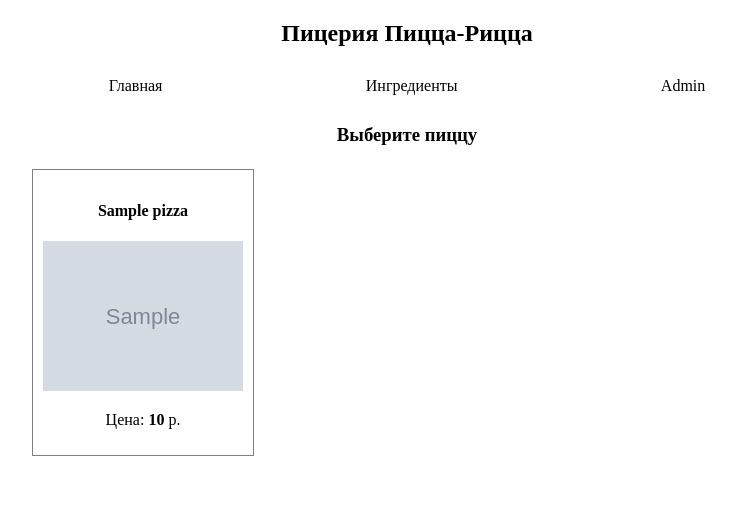
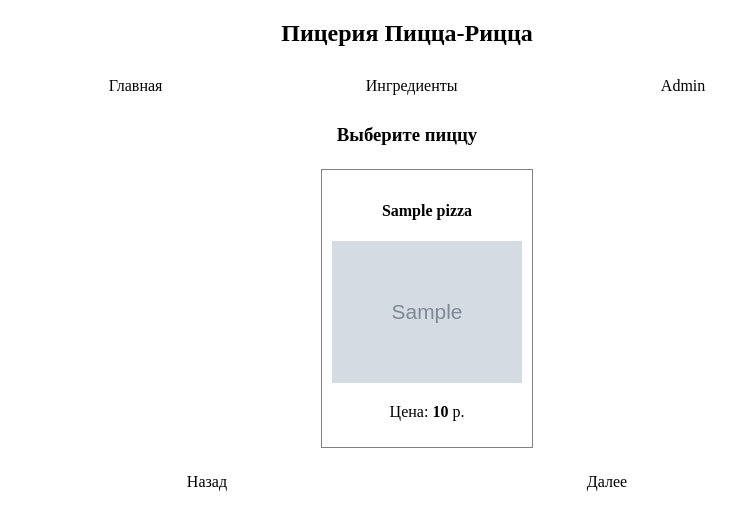
Before and after one commit to vitas1648/crt-symfony-4, a Symfony app: template templates/pizzas/index.html.twig in a window 1280 px wide. Shown: the top 530 px of the page, without its empty margins (233-969 px from the left). Run offline with Twig, Linux system fonts and the light colour scheme; the template is opened without the code that fills it: most values are stand-ins (such as "Sample title", 1, 10 or a date in 2020); grey boxes marked "Sample" are stand-in pictures; some libraries are stand-ins or nearby versions.

Commit message:
Added Pizzas paginator

```diff
--- a/templates/pizzas/index.html.twig
+++ b/templates/pizzas/index.html.twig
@@ -6,15 +6,19 @@
 <style>
     .example-wrapper { margin: 1em auto; max-width: 800px; width: 95%; font: 18px/1.5 sans-serif; }
     .example-wrapper code { background: #F5F5F5; padding: 2px 6px; }
+    .pizzas {width: 800px; margin: auto; }
     ul { list-style: none; }
-    .cards { display: flex; flex-wrap: wrap; width: 800px; margin: auto; justify-content: space-between;}
+    .cards { display: flex; flex-wrap: wrap; margin: auto; justify-content: space-around;}
     .card-small { border: 1px solid gray; margin: 5px; padding: 10px; width: 25%; text-align: center; }
     .card-small:hover { box-shadow: 0 0 10px rgba(0,0,0,0.5); }
     a { text-decoration: none; color: black;}
     .card-small img {width: 100%;}
     h3 {text-align: center;}
+    .pizza-paginator {display: flex; justify-content: space-around;}
+    .pizza-paginator-item {padding: 10px; margin: 10px; }
+    .pizza-paginator-item:hover { box-shadow: 0 0 10px rgba(0,0,0,0.5); }
 </style>
-
+<div class="pizzas">
     <h3>Выберите пиццу</h3>
     <ul class="cards">
         {% for pizza in pizzas %}
@@ -29,4 +33,13 @@
             </div>
         {% endfor %}
     </ul>
+    <div class="pizza-paginator">
+        {% if previous >= 0 %}
+            <a class="pizza-paginator-item" href="{{ path('homepage', { offset: previous }) }}">Назад</a>
+        {% endif %}
+        {% if next < pizzas|length %}
+            <a class="pizza-paginator-item" href="{{ path('homepage', { offset: next }) }}">Далее</a>
+        {% endif %}
+    </div>
+</div>
 {% endblock %}
```
Also changed, not shown: src/Controller/PizzasController.php (+21 -6 lines), src/Repository/PizzaRepository.php (+16 -0 lines), ReadMe.md. Lines whose indentation alone changed are shown as unchanged.
